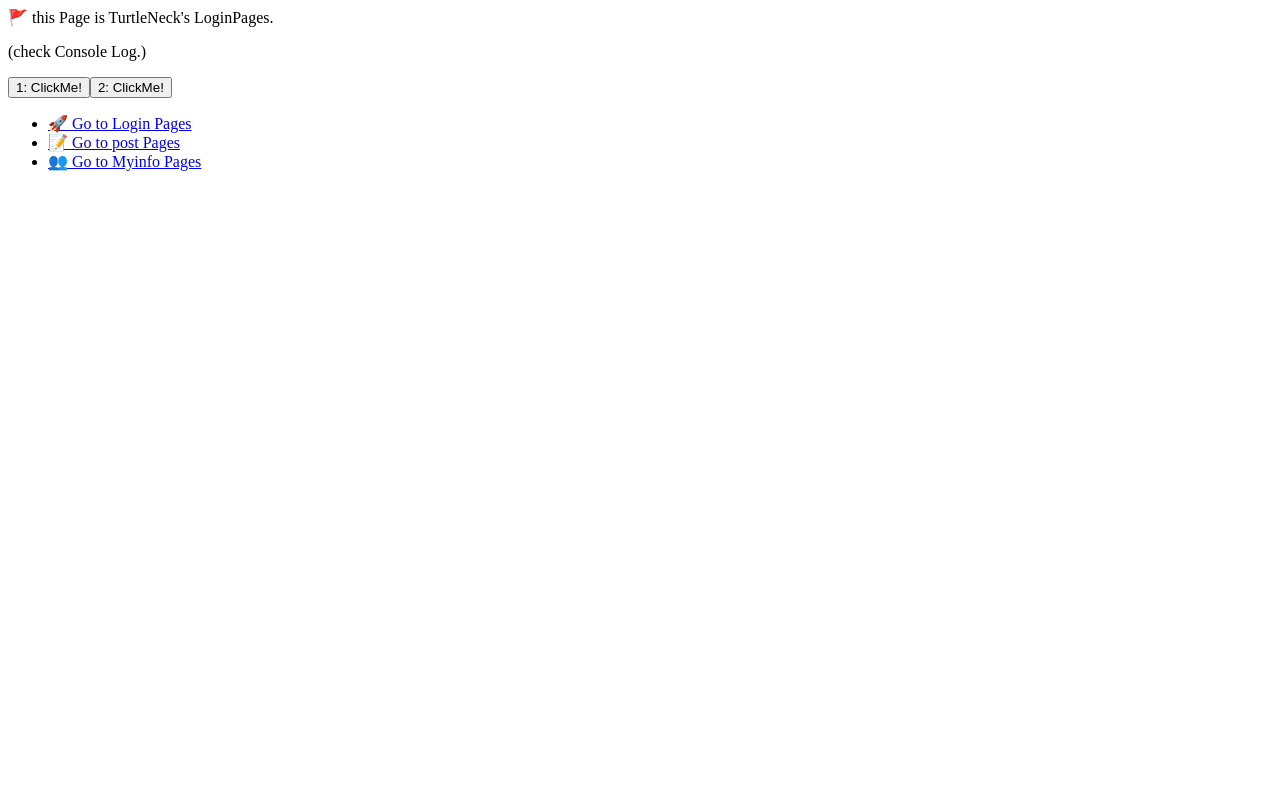
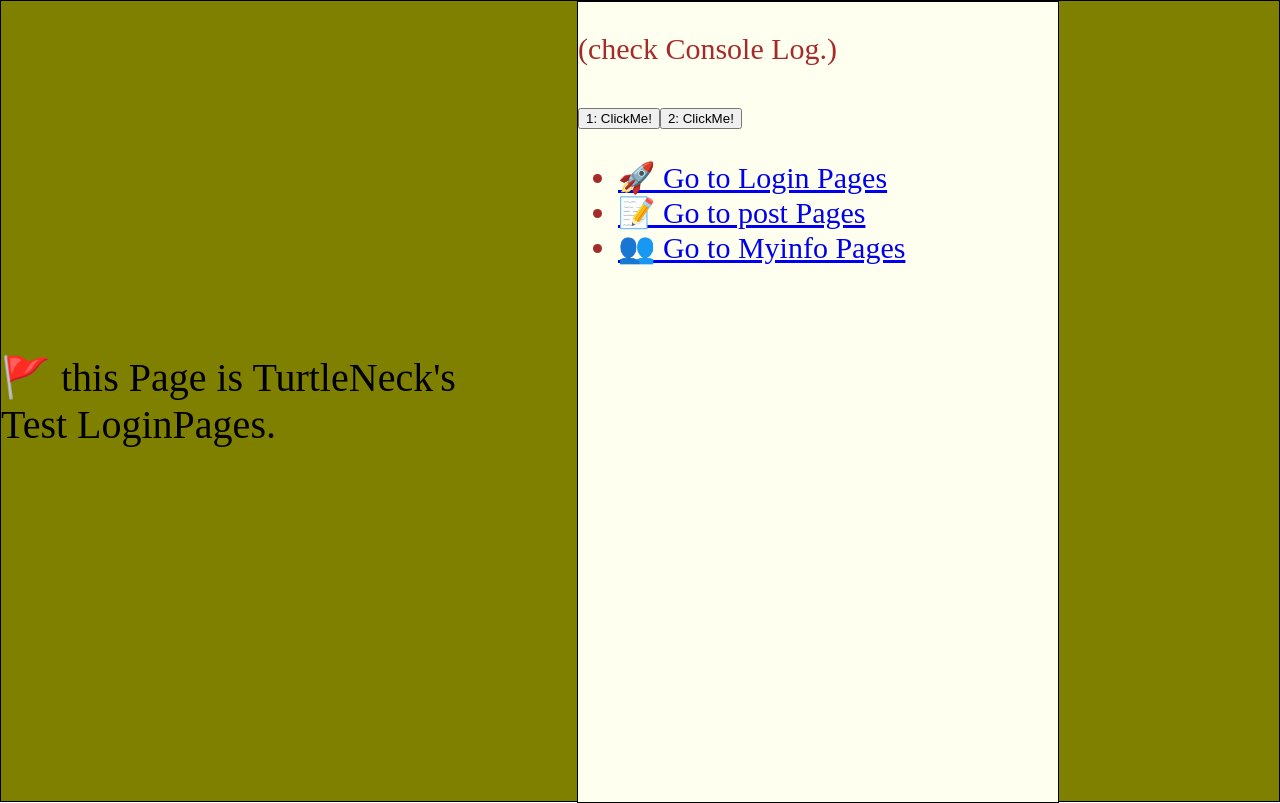
Before and after one commit to MilliBilly/TurtleNeck_frontend, a React (Vite) app in the folder TurtleNeck/: page / in a window 1280 px wide. Built offline with nearby package versions, Linux system fonts and the light colour scheme.

Commit message:
🚧 03/03_reactive_window_sizing_in_progress #2

```diff
--- a/TurtleNeck/index.html
+++ b/TurtleNeck/index.html
@@ -2,11 +2,11 @@
 <html lang="en">
   <head>
     <meta charset="UTF-8" />
-    <link rel="icon" type="image/svg+xml" href="/src/favicon.svg" />
+    <!-- <link rel="icon" type="image/svg+xml" href="/src/favicon.svg" /> -->
     <meta name="viewport" content="width=device-width, initial-scale=1.0" />
     <title>Vite App</title>
   </head>
-  <body>
+  <body style='margin: 0px; padding: 0px;'>
     <div id="root"></div>
     <script type="module" src="/src/main.tsx"></script>
   </body>
--- a/TurtleNeck/package.json
+++ b/TurtleNeck/package.json
@@ -9,10 +9,11 @@
   },
   "dependencies": {
     "@stitches/react": "^1.2.7",
+    "@types/react-router-dom": "^5.3.3",
     "axios": "^0.26.0",
     "react": "^17.0.2",
     "react-dom": "^17.0.2",
-    "react-router-dom": "^5.0.0"
+    "react-router-dom": "^6.2.2"
   },
   "devDependencies": {
     "@types/react": "^17.0.33",
--- a/TurtleNeck/src/App.tsx
+++ b/TurtleNeck/src/App.tsx
@@ -1,31 +1,26 @@
 import LoginPage from './pages/LoginPage'
 import MyInfoPage from './pages/MyInfoPage'
 import PostPage from './pages/PostPage'
+import theme from './style/theme'
 
-import { BrowserRouter, Switch, Route, Link } from 'react-router-dom'
+import { BrowserRouter, Route, Routes, Link } from 'react-router-dom';
+import { styled } from '@stitches/react';
+
+const FullWindow = styled('div', {
+  border: 'solid 1px'
+})
 
 function App() {
   return (
-    <div>
+    <FullWindow>
       <BrowserRouter>
-        <Switch>
-          <Route path="/" exact component={LoginPage}></Route>
-          <Route path="/post" component={PostPage}></Route>
-          <Route path="/myinfo" component={MyInfoPage}></Route>
-        </Switch>
-        <ul>
-          <li>
-            <Link to="/">🚀 Go to Login Pages</Link>
-          </li>
-          <li>
-            <Link to="/post">📝 Go to post Pages</Link>
-          </li>
-          <li>
-            <Link to="/myinfo">👥 Go to Myinfo Pages</Link>
-          </li>
-        </ul>
+        <Routes>
+          <Route path="/" element={<LoginPage/>} />
+          <Route path="/post" element={<PostPage/>} />
+          <Route path="/myinfo" element={<MyInfoPage/>} />
+        </Routes>
       </BrowserRouter>
-    </div>
+    </FullWindow>
   )
 }
 
--- a/TurtleNeck/src/pages/LoginPage.tsx
+++ b/TurtleNeck/src/pages/LoginPage.tsx
@@ -1,17 +1,79 @@
 import React from 'react';
-import './LoginPage.css';
+import {Link} from 'react-router-dom';
+import { styled } from '@stitches/react';
 
-const LoginPage = () =>{
+const LoginPageBack = styled('div', {
+    padding: '0',
+    margin: '0',
+    background: 'Olive',
+    height: '100vh',
+    display: 'flex'
+})
+
+const LoginPageSection = styled('div', {
+    background: 'Ivory',
+    width: '30rem',
+    border: 'solid 1px',
+    height: '100vh'
+})
+
+const LoginPageContents = styled('span', {
+    color:'brown',
+    fontSize: '30px'
+});
+
+const LeftSpace = styled('span',{
+    padding: '0',
+    margin: '0',
+    background: 'olive',
+    height: '100vh',
+    width: '45vw',
+    display: 'flex'
+})
+
+const FlagTitle = styled('span',{
+    alignSelf:'center',
+    fontSize: '40px'
+})
+
+const approveAndDecline = {
+    variants: {
+        approve: {
+            true: {
+                background: 'red'
+            },
+            false: {
+                background: 'green'
+            }
+        }
+    },
+}
+
+const Button = styled('button', {
+    margin: '1rem'
+})
+
+const round = {
+    borderRadius: '20%'
+}
+
+// const RoundButton = styled(Button, round, approveAndDecline)
+
+const LoginPage: React.FC = () =>{
 
     const basicButtonReaction = (name:string) => {
         console.log(name + " is clicked");
     }
 
     return (
-        <div>
-            <span>
-                🚩 this Page is TurtleNeck's LoginPages.
-            </span>
+        <LoginPageBack className='back'>
+            <LeftSpace>
+                <FlagTitle>
+                    🚩 this Page is TurtleNeck's <br/>Test LoginPages.
+                </FlagTitle>
+            </LeftSpace>
+            <LoginPageSection>
+                <LoginPageContents>
                     <p>
                         (check Console Log.)
                     </p>
@@ -21,7 +83,20 @@ const LoginPage = () =>{
                     <button type='button' onClick={() => {basicButtonReaction("button2")}}>
                         2: ClickMe!
                     </button>
-        </div>
+                    <ul>
+                        <li>
+                            <Link to="/">🚀 Go to Login Pages</Link>
+                        </li>
+                        <li>
+                            <Link to="/post">📝 Go to post Pages</Link>
+                        </li>
+                        <li>
+                            <Link to="/myinfo">👥 Go to Myinfo Pages</Link>
+                        </li>
+                    </ul>
+                </LoginPageContents>
+            </LoginPageSection>
+        </LoginPageBack>
     )
 }
 
--- a/TurtleNeck/src/pages/MyInfoPage.tsx
+++ b/TurtleNeck/src/pages/MyInfoPage.tsx
@@ -1,4 +1,40 @@
 import React from 'react';
+import {Link} from 'react-router-dom';
+import { styled } from '@stitches/react';
+
+const MyInfoPageBack = styled('div', {
+    padding: '0',
+    margin: '0',
+    background: 'Olive',
+    height: '100vh',
+    display: 'flex'
+})
+
+const LeftSpace = styled('span',{
+    padding: '0',
+    margin: '0',
+    background: 'olive',
+    height: '100vh',
+    width: '45vw',
+    display: 'flex'
+})
+
+const MyInfoPageSection = styled('div', {
+    background: 'Ivory',
+    width: '30rem',
+    border: 'solid 1px',
+    height: '100vh'
+})
+
+const MyInfoPageContents = styled('span', {
+    color:'Orange',
+    fontSize: '30px'
+});
+
+const FlagTitle = styled('span',{
+    alignSelf:'center',
+    fontSize: '40px'
+})
 
 const MyInfoPage = () =>{
     const basicButtonReaction = (name:string) => {
@@ -6,10 +42,14 @@ const MyInfoPage = () =>{
     }
 
     return (
-        <div>
-            <span>
-                🚩 this Page is TurtleNeck's MyInfoPages.
-            </span>
+        <MyInfoPageBack className='back'>
+            <LeftSpace>
+                <FlagTitle>
+                    🚩 this Page is TurtleNeck's <br/>Test MyInfoPages.
+                </FlagTitle>
+            </LeftSpace>
+            <MyInfoPageSection>
+                <MyInfoPageContents>
                     <p>
                         (check Console Log.)
                     </p>
@@ -19,7 +59,20 @@ const MyInfoPage = () =>{
                     <button type='button' onClick={() => {basicButtonReaction("button2")}}>
                         2: ClickMe!
                     </button>
-        </div>
+                    <ul>
+                        <li>
+                            <Link to="/">🚀 Go to Login Pages</Link>
+                        </li>
+                        <li>
+                            <Link to="/post">📝 Go to post Pages</Link>
+                        </li>
+                        <li>
+                            <Link to="/myinfo">👥 Go to Myinfo Pages</Link>
+                        </li>
+                    </ul>
+                </MyInfoPageContents>
+            </MyInfoPageSection>
+        </MyInfoPageBack>
     )
 }
 
--- a/TurtleNeck/src/pages/PostPage.tsx
+++ b/TurtleNeck/src/pages/PostPage.tsx
@@ -1,4 +1,40 @@
 import React from 'react';
+import {Link} from 'react-router-dom';
+import { styled } from '@stitches/react';
+
+const PostPageBack = styled('div', {
+    padding: '0',
+    margin: '0',
+    background: 'Olive',
+    height: '100vh',
+    display: 'flex'
+})
+
+const PostPageSection = styled('div', {
+    background: 'Ivory',
+    width: '30rem',
+    border: 'solid 1px',
+    height: '100vh'
+})
+
+const PostPageContents = styled('span', {
+    color:'Green',
+    fontSize: '30px'
+});
+
+const FlagTitle = styled('span',{
+    alignSelf:'center',
+    fontSize: '40px'
+})
+
+const LeftSpace = styled('span',{
+    padding: '0',
+    margin: '0',
+    background: 'olive',
+    height: '100vh',
+    width: '45vw',
+    display: 'flex'
+})
 
 const PostPage = () =>{
     const basicButtonReaction = (name:string) => {
@@ -6,10 +42,14 @@ const PostPage = () =>{
     }
 
     return (
-        <div>
-            <span>
-                🚩 this Page is TurtleNeck's PostPages.
-            </span>
+        <PostPageBack className='back'>
+            <LeftSpace>
+                <FlagTitle>
+                    🚩 this Page is TurtleNeck's <br/>Test PostPages.
+                </FlagTitle>
+            </LeftSpace>
+            <PostPageSection>
+                <PostPageContents>
                     <p>
                         (check Console Log.)
                     </p>
@@ -19,7 +59,20 @@ const PostPage = () =>{
                     <button type='button' onClick={() => {basicButtonReaction("button2")}}>
                         2: ClickMe!
                     </button>
-        </div>
+                    <ul>
+                        <li>
+                            <Link to="/">🚀 Go to Login Pages</Link>
+                        </li>
+                        <li>
+                            <Link to="/post">📝 Go to post Pages</Link>
+                        </li>
+                        <li>
+                            <Link to="/myinfo">👥 Go to Myinfo Pages</Link>
+                        </li>
+                    </ul>
+                </PostPageContents>
+        </PostPageSection>
+    </PostPageBack>
     )
 }
 
--- /dev/null
+++ b/TurtleNeck/src/style/theme.tsx
@@ -0,0 +1,19 @@
+const size = {
+    mobile: "770px",
+    tabletS: "1023px",
+    tabletM: "1220px",
+    tabletL: "1280px",
+    laptop: "1460px",
+    desktop: "1700px"
+};
+
+const theme = {
+    mobile: `(max-width: ${size.mobile}`,
+    tabletS: `(max-width: ${size.tabletS}`,
+    tabletM: `(max-width: ${size.tabletM}`,
+    tabletL: `(max-width: ${size.tabletL}`,
+    laptop: `(max-width: ${size.laptop}`,
+    desktop: `(max-width: ${size.desktop}`
+};
+
+export default theme;
```
Also changed, not shown: TurtleNeck/src/main.tsx (+4 -3 lines), TurtleNeck/src/pages/LoginPage.css (deleted), 1 other file (tests, documents, lock files or other folders). Lines whose indentation alone changed are shown as unchanged.
